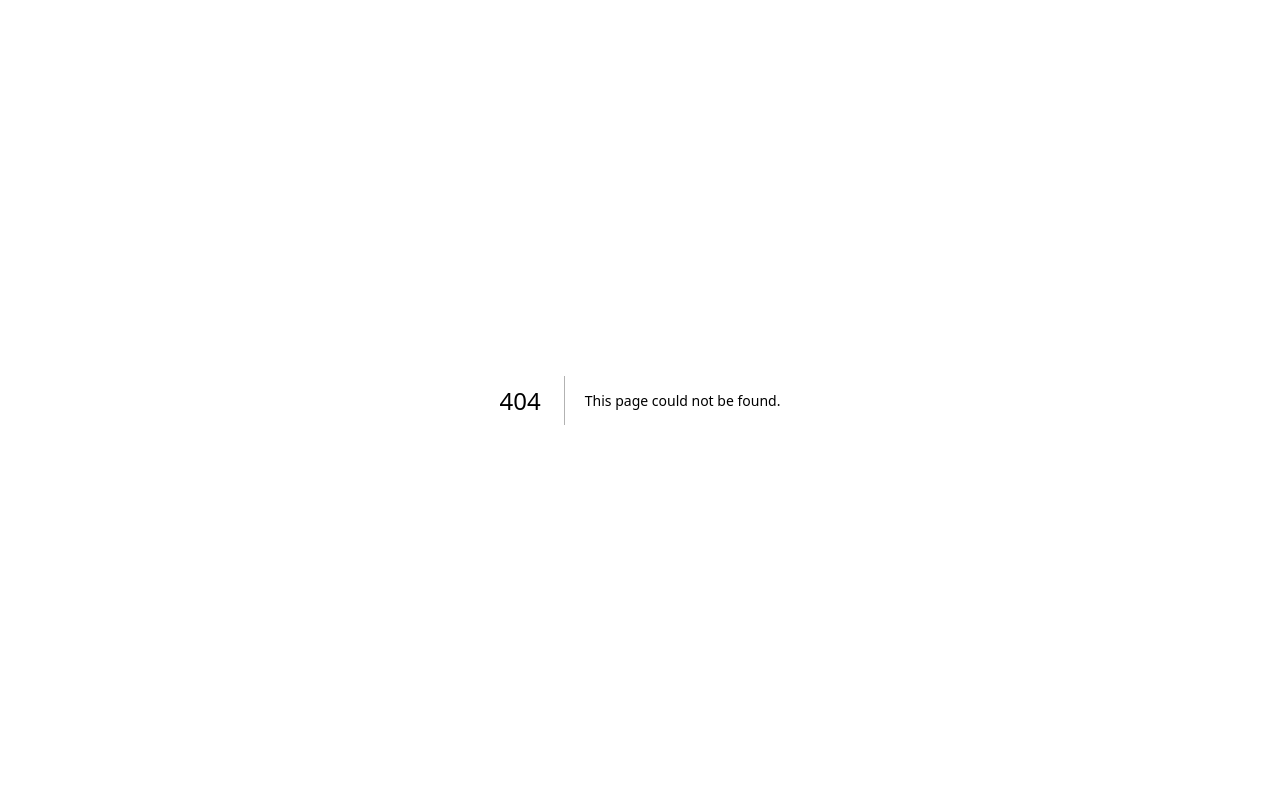
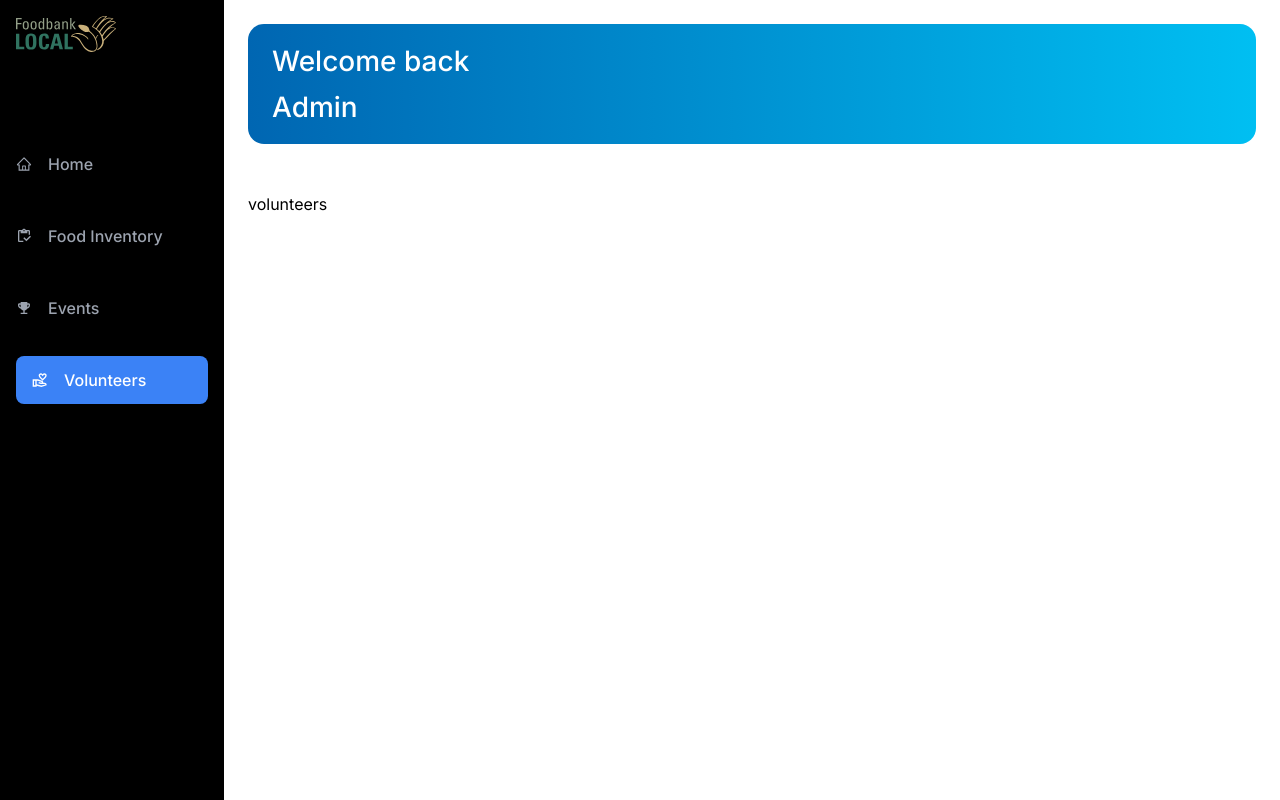
Before and after one commit to nkemjikaobi/feed-scarborough, a Next.js app: page /dashboard/volunteers in a window 1280 px wide. Before the commit this address had no page. Shown: the top 800 px of the page. Built offline with nearby package versions, Linux system fonts and the light colour scheme.

Commit message:
dashboard sidebar

```diff
--- a/src/app/components/DashboardSideBar/DashboardSideBar.tsx
+++ b/src/app/components/DashboardSideBar/DashboardSideBar.tsx
@@ -11,6 +11,7 @@ import {
 	MdEmojiEvents,
 	MdOutlineVolunteerActivism,
 } from 'react-icons/md';
+import { AiOutlineHome } from 'react-icons/ai';
 
 const DashboardSideBar = () => {
 	const pathname = usePathname();
@@ -19,18 +20,24 @@ const DashboardSideBar = () => {
 	const navBarData = [
 		{
 			id: 1,
+			icon: <AiOutlineHome />,
+			name: 'Home',
+			route: '/dashboard',
+		},
+		{
+			id: 2,
 			icon: <MdOutlineInventory />,
 			name: 'Food Inventory',
 			route: '/dashboard/food-inventory',
 		},
 		{
-			id: 2,
+			id: 3,
 			icon: <MdEmojiEvents />,
 			name: 'Events',
 			route: '/dashboard/events',
 		},
 		{
-			id: 3,
+			id: 4,
 			icon: <MdOutlineVolunteerActivism />,
 			name: 'Volunteers',
 			route: '/dashboard/volunteers',
@@ -45,10 +52,10 @@ const DashboardSideBar = () => {
 			<div className='pt-[5.5rem]'>
 				{navBarData.map(data => (
 					<Link
-						className={`flex items-center mb-6 py-3 rounded-lg hover:text-feed-blue ${
+						className={`flex items-center mb-6 py-3 rounded-lg  ${
 							pathname === data.route
-								? 'bg-blue-500 text-career-blue-800'
-								: 'text-gray-400'
+								? 'bg-blue-500 text-white px-4'
+								: 'text-gray-400 hover:text-feed-blue'
 						}`}
 						href={data.route}
 						key={data.id}
--- /dev/null
+++ b/src/app/components/Greetings/Greetings.tsx
@@ -0,0 +1,16 @@
+import React from 'react';
+
+const Greetings = () => {
+	return (
+    <div className="w-full h-[7.5rem] rounded-2xl p-6 flex items-center justify-between bg-gradient-to-r from-[#0066B2] to-[#00BFF2]">
+      <div className="!font-medium font-sharp-grotesk text-[1.75rem] text-white">
+        <h2 className="mb-1">Welcome back</h2>
+        <h4>
+         Admin
+        </h4>
+      </div>
+    </div>
+  );
+};
+
+export default Greetings;
--- /dev/null
+++ b/src/app/components/StatisticsCard/StatisticsCard.tsx
@@ -0,0 +1,52 @@
+import { range } from 'lodash';
+import React from 'react';
+
+const StatisticsCard = () => {
+  const statisticsData = [
+    {
+      id: 1,
+      label: 'Total Inventory',
+      value: 230,
+    },
+    {
+      id: 2,
+      label: 'Total Events',
+      value: 10,
+    },
+    {
+      id: 3,
+      label: 'Total Volunteers',
+      value: 60,
+    },
+  ];
+
+  return (
+    <div className="grid grid-cols-2 bigLaptop:grid-cols-4 television:grid-cols-5 mt-6 gap-4">
+      {false
+        ? range(3).map((data, index) => (
+            <div
+              key={index}
+              className="flex flex-col relative p-6 w-[257px] h-[152px] rounded-2xl bg-gray-300 animate-pulse"
+            >
+              <h3 className="text-career-gray-200 font-medium text-14 w-24 h-8 animate-pulse bg-gray-100 rounded-md" />
+              <p className="absolute bottom-0 text-[57px] font-medium text-career-black-200 w-16 rounded-md h-6 mb-4 animate-pulse bg-gray-100" />
+            </div>
+          ))
+        : statisticsData.map((data) => (
+            <div
+              className="flex flex-col relative p-6 bg-white shadow-lg w-[257px] h-[152px] rounded-2xl"
+              key={data.id}
+            >
+              <h3 className="text-career-gray-200 font-medium text-14">
+                {data.label}
+              </h3>
+              <p className="absolute bottom-0 text-[57px] !font-medium font-sharp-grotesk text-career-black-200">
+                {data.value}
+              </p>
+            </div>
+          ))}
+    </div>
+  );
+};
+
+export default StatisticsCard;
--- /dev/null
+++ b/src/app/dashboard/events/page.tsx
@@ -0,0 +1,5 @@
+'use client';
+
+export default function Events() {
+	return <main className=''>events</main>;
+}
--- /dev/null
+++ b/src/app/dashboard/food-inventory/page.tsx
@@ -0,0 +1,5 @@
+'use client';
+
+export default function FoodInventory() {
+	return <main className=''>food inventory</main>;
+}
--- a/src/app/dashboard/layout.tsx
+++ b/src/app/dashboard/layout.tsx
@@ -1,6 +1,7 @@
 import React from 'react';
 import DashboardSideBar from '../components/DashboardSideBar/DashboardSideBar';
 import DashboardNavBar from '../components/DashboardNavBar/DashboardNavBar';
+import Greetings from '../components/Greetings/Greetings';
 
 interface DashboardLayoutProps {
 	children: React.ReactNode;
@@ -16,7 +17,8 @@ const DashboardLayout: React.FC<DashboardLayoutProps> = async ({
 			</div>
 			<div className='flex-1 overflow-y-auto h-[64rem]'>
 				<div className='w-full p-6'>
-					<DashboardNavBar />
+					{/* <DashboardNavBar /> */}
+					<Greetings />
 				</div>
 				<div className='p-6'>{children}</div>
 			</div>
--- a/src/app/dashboard/page.tsx
+++ b/src/app/dashboard/page.tsx
@@ -1,5 +1,12 @@
 'use client';
 
+import Greetings from '../components/Greetings/Greetings';
+import StatisticsCard from '../components/StatisticsCard/StatisticsCard';
+
 export default function Dashboard() {
-	return <main className=''>dashboard</main>;
+	return (
+		<div className='w-full'>
+			<StatisticsCard />
+		</div>
+	);
 }
--- /dev/null
+++ b/src/app/dashboard/volunteers/page.tsx
@@ -0,0 +1,5 @@
+'use client';
+
+export default function Volunteers() {
+	return <main className=''>volunteers</main>;
+}
```
